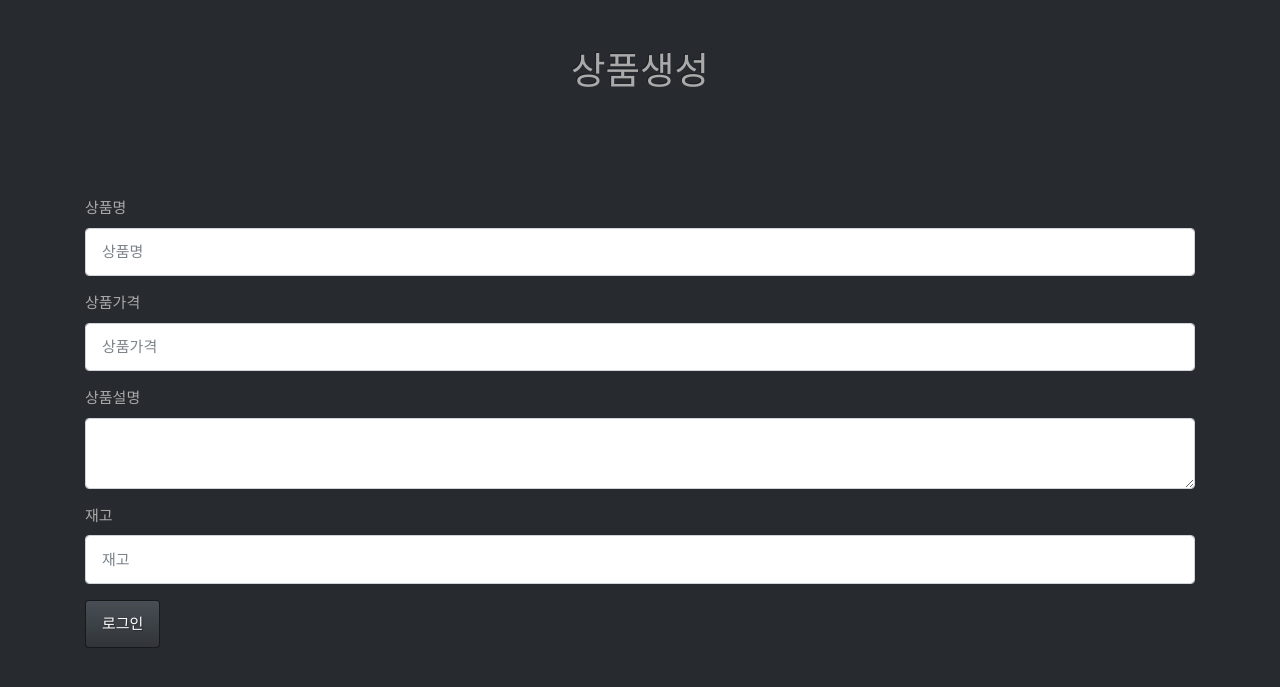
After one commit to yejiCho/Django_Toyproject, a Django app: page /product/create/ in a window 1280 px wide. The commit adds this page. Shown: the top 687 px of the page. Run offline with Django 3.2, Linux system fonts and the light colour scheme; some libraries are stand-ins or nearby versions.

Commit message:
상품등록

```diff
--- a/fc_community/fc_community/settings.py
+++ b/fc_community/fc_community/settings.py
@@ -37,6 +37,7 @@ INSTALLED_APPS = [
     'django.contrib.sessions',
     'django.contrib.messages',
     'django.contrib.staticfiles',
+    'django.contrib.humanize',
     'board',
     'fcuser'
 ]
--- a/fc_shp/fc_django/fc_django/settings.py
+++ b/fc_shp/fc_django/fc_django/settings.py
@@ -37,6 +37,7 @@ INSTALLED_APPS = [
     'django.contrib.sessions',
     'django.contrib.messages',
     'django.contrib.staticfiles',
+    'django.contrib.humanize',
     'fcuser',
     'order',
     'product'
--- a/fc_shp/fc_django/fc_django/urls.py
+++ b/fc_shp/fc_django/fc_django/urls.py
@@ -16,7 +16,7 @@ Including another URLconf
 from django.contrib import admin
 from django.urls import path
 from fcuser.views import index, RegisterView,LoginView
-from product.views import ProductList
+from product.views import ProductList, ProductCreate
 
 urlpatterns = [
     path('admin/', admin.site.urls),
@@ -24,5 +24,6 @@ urlpatterns = [
     path('register/',RegisterView.as_view()),
     # class 같은 경우에는 as_view해줘야함
     path('login/',LoginView.as_view()),
-    path('product/', ProductList.as_view())
+    path('product/', ProductList.as_view()),
+    path('product/create/',ProductCreate.as_view())
 ]
--- /dev/null
+++ b/fc_shp/fc_django/product/forms.py
@@ -0,0 +1,41 @@
+from django import forms
+from .models import Product
+
+class RegisterForm(forms.Form):
+    name = forms.CharField(
+        error_messages={
+            'required':'상품명을 입력해주세요.'
+        },
+        max_length=64, label='상품명'
+    )
+    price = forms.IntegerField(
+        error_messages={
+            'required':'상품가격을 입력해주세요.'
+        }, label='상품가격'
+    )
+    description = forms.CharField(
+        error_messages={
+            'required':'상품설명을 입력해주세요.'
+        }, label='상품설명'
+    )
+    stuck = forms.IntegerField(
+        error_messages={
+            'required':'재고를 입력해주세요.'
+        }, label='재고'
+    )
+
+    def clean(self):
+        cleaned_data = super().clean()
+        name = cleaned_data.get('name')
+        price = cleaned_data.get('price')
+        description = cleaned_data.get('description')
+        stock = cleaned_data.get('stock')
+
+        if name and price and description and stock:
+            product = Product(
+                name=name,
+                price=price,
+                description=description,
+                stock=stock
+            )
+            product.save()
--- a/fc_shp/fc_django/product/templates/product.html
+++ b/fc_shp/fc_django/product/templates/product.html
@@ -1,4 +1,5 @@
 {% extends "base.html" %}
+{% load humanize %}
 {% block contents %}
 <div class ="row mt-5">
     <div class ="col-12">
@@ -16,8 +17,8 @@
                 <tr>
                     <th scope="row">{{product.id}}</th>
                     <th>{{product.name}}</th>
-                    <th>{{product.price}} 원</th>
-                    <th>{{product.register_date}}</th>
+                    <th>{{product.price|intcomma}} 원</th>
+                    <th>{{product.register_date|date:'Y-m-d H:i'}}</th>
                 </tr>
                 {% endfor %}
             </tbody>
--- /dev/null
+++ b/fc_shp/fc_django/product/templates/register_product.html
@@ -0,0 +1,36 @@
+{% extends "base.html" %}
+
+{% block contents %}
+<div class="row mt-5">
+  <div class="col-12 text-center">
+    <h1>상품생성</h1>
+  </div>
+</div>
+<div class="row mt-5">
+  <div class="col-12">
+    {{ error }}
+  </div>
+</div>
+<div class="row mt-5">
+  <div class="col-12">
+    <form method="POST" action=".">
+      {% csrf_token %}
+      {% for field in form %}
+      <div class="form-group">
+        <label for="{{ field.id_for_label }}">{{ field.label }}</label>
+        {% ifequal field.name 'description' %}
+        <textarea class="form-control" name="{{ field.name }}" id="field.id_for_label"></textarea>
+        {% else %}
+        <input type="{{ field.field.widget.input_type }}" class="form-control" id="{{ field.id_for_label }}"
+          placeholder="{{ field.label }}" name="{{ field.name }}" />
+        {% endifequal %}
+        </div>
+      {% if field.errors %}
+      <span style="color: red">{{ field.errors }}</span>
+      {% endif %}
+      {% endfor %}
+      <button type="submit" class="btn btn-primary">로그인</button>
+    </form>
+  </div>
+</div>
+{% endblock %}
--- a/fc_shp/fc_django/product/views.py
+++ b/fc_shp/fc_django/product/views.py
@@ -1,6 +1,8 @@
 from django.shortcuts import render
 from django.views.generic import ListView
+from django.views.generic.edit import FormView
 from .models import Product
+from .forms import RegisterForm
 # Create your views here.
 
 # 상품목록만들기
@@ -8,3 +10,9 @@ class ProductList(ListView):
     model = Product
     template_name = 'product.html'
     context_object_name = 'product_list'
+
+# 상품등록하기
+class ProductCreate(FormView):
+    template_name = 'register_product.html'
+    form_class = RegisterForm
+    success_url = '/product/'
```
